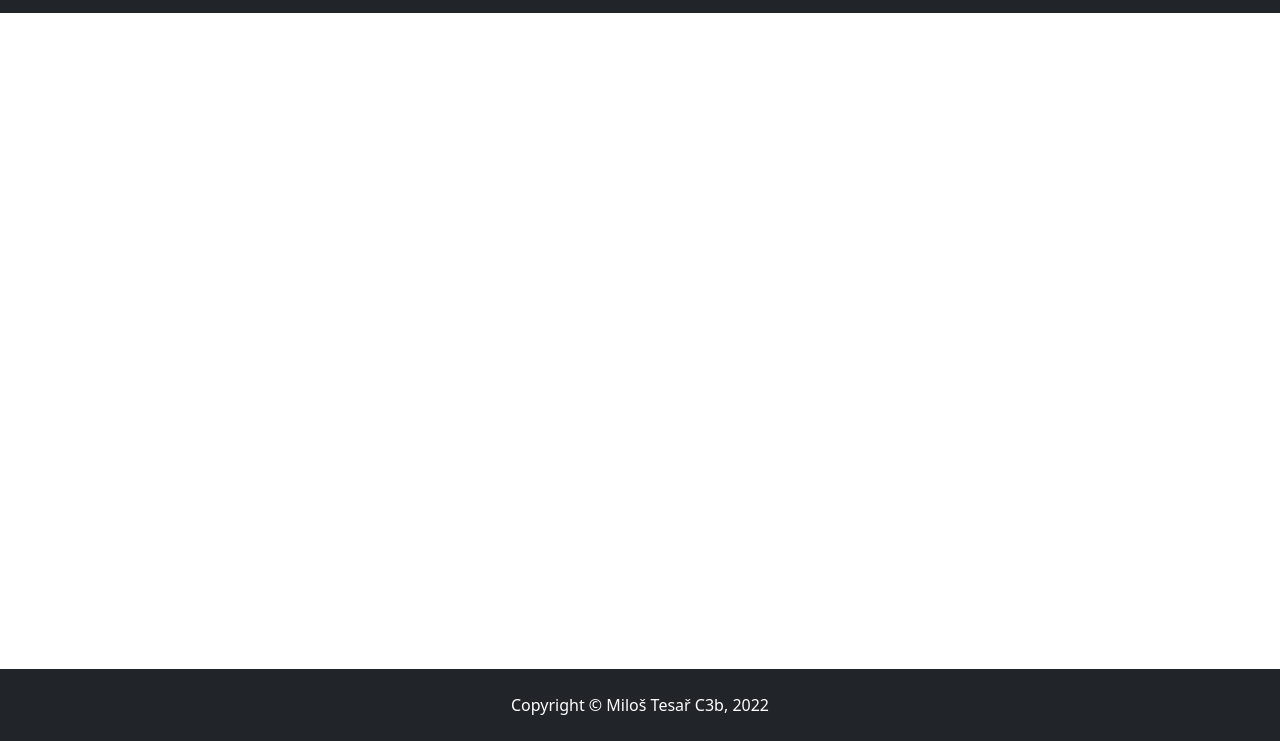
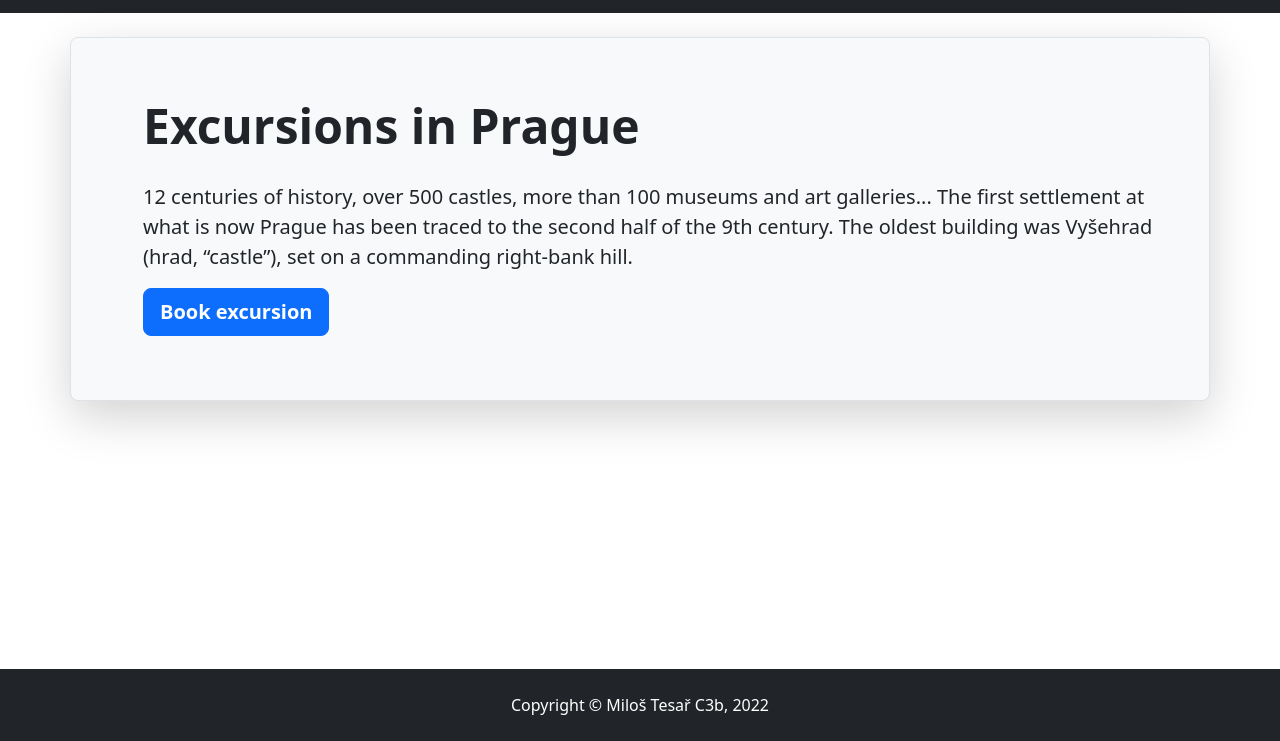
Before and after one commit to captain-milous/DU-Bootstrap, a plain HTML site: page index.html in a window 1280 px wide. Shown: the part 59-800 px from the top of the page. Drawn offline with nearby package versions, Linux system fonts and the light colour scheme.

Commit message:
container

```diff
--- a/index.html
+++ b/index.html
@@ -32,12 +32,24 @@
     </div>
   </div>
 
+  <div class="container my-4">
+    <div class="row p-4 pb-0 pe-lg-0 pt-lg-5 align-items-center rounded-3 border shadow-lg bg-light">
+      <div class="col-lg-12 p-3 p-lg-5 pt-lg-3">
+        <h1 class="display-5 fw-bold lh-1">Excursions in Prague</h1>
+        <br>
+        <p class="lead">12 centuries of history, over 500 castles, more than 100 museums and art galleries... The first settlement at what is now Prague has been traced to the second half of the 9th century. The oldest building was Vyšehrad (hrad, “castle”), set on a commanding right-bank hill.</p>
+        <div class="d-grid gap-2 d-md-flex justify-content-md-start mb-4 mb-lg-3">
+          <button type="button" class="btn btn-primary btn-lg px-3 me-md-2 fw-bold">Book excursion</button>
+        </div>
+      </div>
+    </div>
+  </div>
+
   <div class="container-fluid fixed-bottom bg-dark">
     <footer class="my-4 align-items-center">
       <p class="text-center text-white">Copyright © Miloš Tesař C3b, 2022</p>
     </footer>
   </div>
 
-
 </body>
 </html>
```
